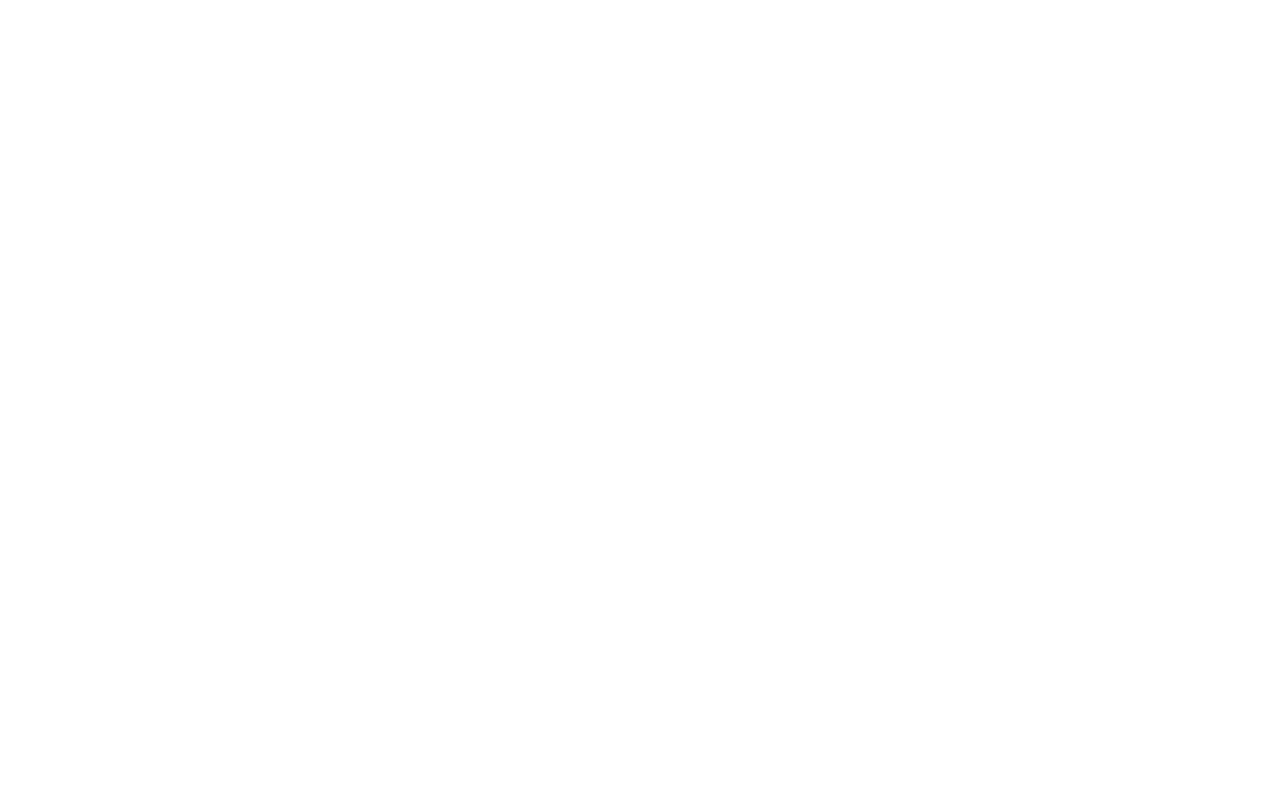
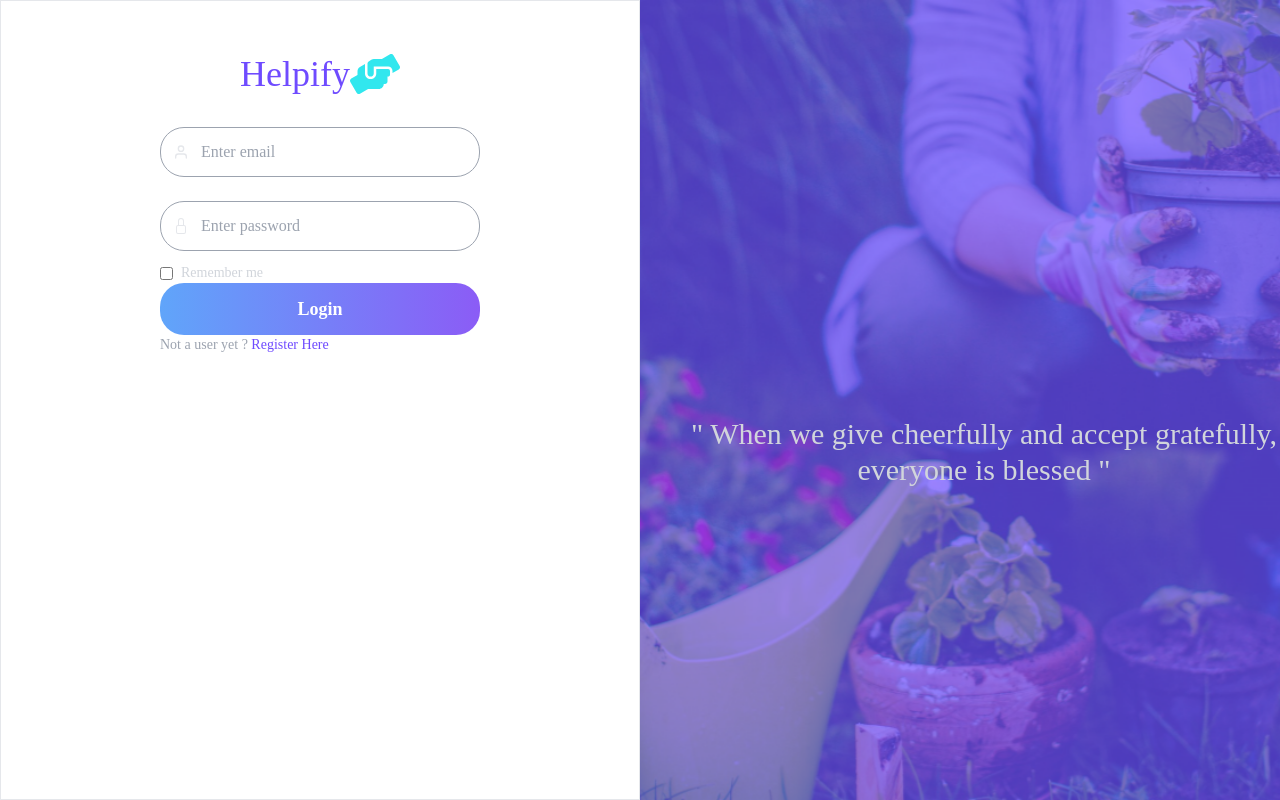
Before and after one commit to onceLearner/helpify-v1, a React (Create React App) app: page /login in a window 1280 px wide. Built offline with nearby package versions, Linux system fonts and the light colour scheme.

Commit message:
Ajout de ficher login

```diff
--- a/src/components/login.js
+++ b/src/components/login.js
@@ -1,11 +1,166 @@
-import React from 'react'
+import React, { useState } from 'react'
+import { FaHandsHelping } from "react-icons/fa"
+import { FiUser } from "react-icons/fi"
+import { BsLock } from "react-icons/bs"
+import { ImSpinner } from "react-icons/im"
+import { GiCheckMark, GiSwordSpin } from "react-icons/gi"
 
-const Login = () => {
+import axios from "axios"
+
+import RegisterImg from "../register.jpg"
+import RegisterImgPsd from "../registerPsd.png"
+
+
+
+
+
+class Login extends React.Component {
+    constructor() {
+    super();
+    this.state = {
+      input: {},
+      errors: {}
+    };
+
+    this.handleChange = this.handleChange.bind(this);
+    this.handleSubmit = this.handleSubmit.bind(this);
+  }
+
+  handleChange(event) {
+    let input = this.state.input;
+    input[event.target.name] = event.target.value;
+
+    this.setState({
+      input
+    });
+  }
+
+  handleSubmit(event) {
+    event.preventDefault();
+
+    if(this.validate()){
+        console.log(this.state);
+
+        let input = {};
+        input["email"] = "";
+        input["password"] = "";
+        this.setState({input:input});
+
+        alert('Login succesfully');
+    }
+  }
+
+  validate(){
+      let input = this.state.input;
+      let errors = {};
+      let isValid = true;
+
+      if (!input["password"]) {
+        isValid = false;
+        errors["password"] = "Please enter your password.";
+      }
+
+      if (!input["email"]) {
+        isValid = false;
+        errors["email"] = "Please enter your email Address.";
+      }
+
+      if (typeof input["email"] !== "undefined") {
+
+        var pattern = new RegExp(/^(("[\w-\s]+")|([\w-]+(?:\.[\w-]+)*)|("[\w-\s]+")([\w-]+(?:\.[\w-]+)*))(@((?:[\w-]+\.)*\w[\w-]{0,66})\.([a-z]{2,6}(?:\.[a-z]{2})?)$)|(@\[?((25[0-5]\.|2[0-4][0-9]\.|1[0-9]{2}\.|[0-9]{1,2}\.))((25[0-5]|2[0-4][0-9]|1[0-9]{2}|[0-9]{1,2})\.){2}(25[0-5]|2[0-4][0-9]|1[0-9]{2}|[0-9]{1,2})\]?$)/i);
+        if (!pattern.test(input["email"])) {
+          isValid = false;
+          errors["email"] = "Please enter valid email address.";
+        }
+      }
+
+
+
+      this.setState({
+        errors: errors
+      });
+
+      return isValid;
+  }
+
+  render() {
     return (
-        <div>
+
+
+      <div>
+
+<div className=" flex flex-wrap h-screen " style={{ fontFamily: "Montserrat" }} >
+        <div className="md:w-1/2 w-full border flex flex-col items-center space-y-4  py-12 gap-3  ">
+            <div className="flex flex-wrap  items-center ">
+                <p className="text-4xl " style={{ color: "#6F4BFF" }}>
+                    Helpify
+             </p>
+                <FaHandsHelping className="text-blue-400" style={{ color: "#31E7EE" }} size="50px" />
+            </div>
+    <form onSubmit={this.handleSubmit}>
+            <div className="flex flex-col gap-3">
+                <div className="border border-gray-400 flex  items-center   p-3 rounded-3xl md:w-80">
+                    <FiUser className="text-gray-200 mr-3" />
+                    <input
+                     type="text"
+                     className="focus:outline-none placeholder-gray-300 "
+                     name="email"
+                     value={this.state.input.email}
+                     onChange={this.handleChange}
+                     class="form-control"
+                     placeholder="Enter email"
+                     id="email" />
+                </div>
+                <div className="text-danger">{this.state.errors.email}</div>
+                <div className="border border-gray-400 flex  items-center   p-3 rounded-3xl md:w-80">
+                    <BsLock className="text-gray-200 mr-3" />
+                    <input  type="password" className="focus:outline-none placeholder-gray-300 "
+                     name="password"
+                     value={this.state.input.password}
+                     onChange={this.handleChange}
+                     placeholder="Enter password"
+                     class="form-control"
+
+
+                    />
+                </div>
+
+
+      <div className="text-danger">{this.state.errors.password}</div>
+  </div>
+
+
+
+            <div className="flex items-center text-gray-300 text-sm gap-2">
+                <input type="checkbox" />
+                <div>  Remember me </div>
+            </div>
+            <button type="submit" value="Submit" class="btn btn-success" className="p-3 text-white w-80 font-semibold text-lg   bg-gradient-to-r from-blue-400 to-purple-500  md:w-80  rounded-3xl">
+                Login
+              </button>
+
+
+            <div className="text-sm text-gray-400">
+                Not a user yet ? <span className="cursor-pointer" style={{ color: "#6F4BFF" }}> Register Here</span>
+            </div>
+            <div>
+            </div>
+            </form>
+        </div>
+
+
+        <div className="md:w-1/2   bg-blue-200 overflow-hidden " style={{}} >
+            <img src={RegisterImgPsd} className="h-full w-full object-cover" />
+            <p className="transform text-gray-300 text-3xl  text-center translate-x-6 -translate-y-96">" When we give cheerfully and accept gratefully, everyone is blessed "</p>
 
         </div>
-    )
+
+
+    </div >
+
+      </div>
+    );
+  }
 }
 
-export default Login
+export default Login;
```
